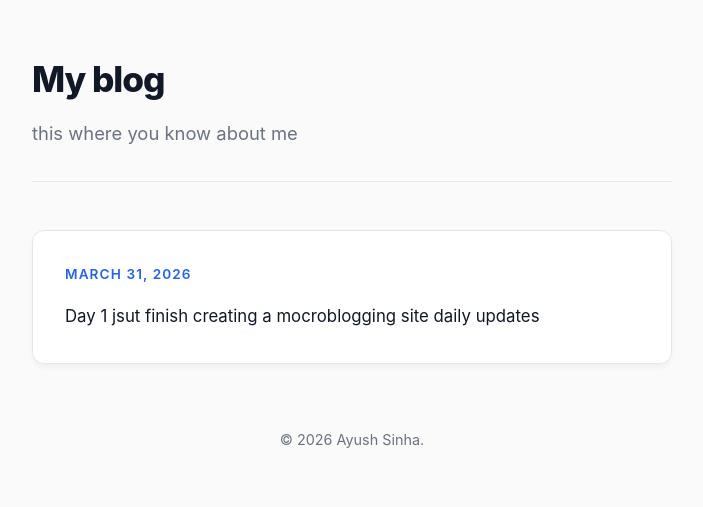
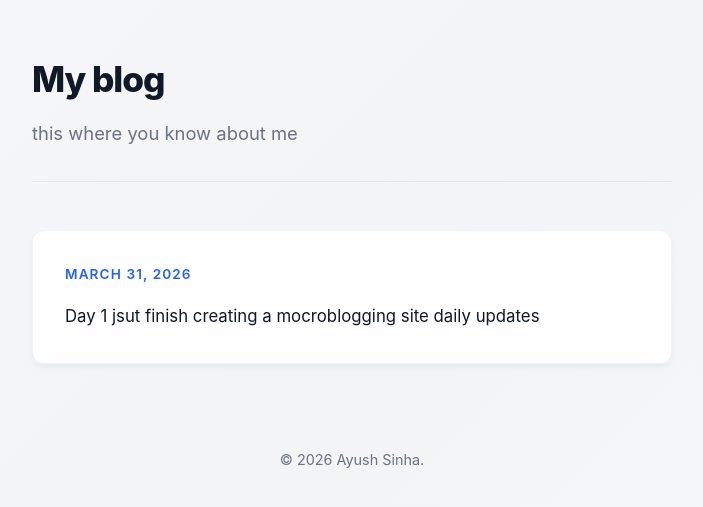
Before and after one commit to AYU2027/ayu2027.github.io, a Jekyll site: the page built from index.html, in a window 1280 px wide. Shown: the top 507 px of the page, without its empty margins (288-991 px from the left). Built offline with Jekyll 4.4.1, drawn with Linux system fonts in a browser that asks for light colours.

Commit message:
Refactor default layout with new styles and animations
Updated styles and animations for improved UI experience.

```diff
--- a/_layouts/default.html
+++ b/_layouts/default.html
@@ -6,22 +6,36 @@
     <title>{{ site.title }}</title>
     <style>
         :root {
-            --bg: #fafafa;
+            --bg-1: #ffffff;
+            --bg-2: #f3f4f6;
+            --bg-3: #f8fafc;
             --text-main: #111827;
             --text-muted: #6b7280;
             --border: #e5e7eb;
-            --card-bg: #ffffff;
+            --card-bg: rgba(255, 255, 255, 0.85); /* Slightly transparent for background bleed */
             --accent: #2563eb;
+            --accent-glow: #3b82f6;
+        }
+
+        /* --- ANIMATED BREATHING BACKGROUND --- */
+        @keyframes gradientBG {
+            0% { background-position: 0% 50%; }
+            50% { background-position: 100% 50%; }
+            100% { background-position: 0% 50%; }
         }
 
         body {
             font-family: -apple-system, BlinkMacSystemFont, "Segoe UI", Roboto, Helvetica, Arial, sans-serif;
-            background-color: var(--bg);
+            /* The animated background setup */
+            background: linear-gradient(-45deg, var(--bg-1), var(--bg-2), var(--bg-3), var(--bg-1));
+            background-size: 400% 400%;
+            animation: gradientBG 15s ease infinite;
             color: var(--text-main);
             line-height: 1.7;
             margin: 0;
             padding: 0;
             -webkit-font-smoothing: antialiased;
+            min-height: 100vh;
         }
 
         .container {
@@ -54,6 +68,17 @@
             font-weight: 800;
             margin: 0 0 8px 0;
             letter-spacing: -0.03em;
+            display: inline-block;
+            transition: all 0.4s ease;
+            cursor: default;
+        }
+
+        /* Hover effect that fills the title with a blue gradient */
+        header h1:hover {
+            background: linear-gradient(to right, var(--accent), var(--accent-glow));
+            -webkit-background-clip: text;
+            -webkit-text-fill-color: transparent;
+            transform: scale(1.02);
         }
 
         header p {
@@ -62,28 +87,27 @@
             font-size: 1.15rem;
         }
 
-        /* The main feed waits 0.1s, then slides up smoothly */
         main {
             opacity: 0;
             animation: slideUp 0.8s cubic-bezier(0.165, 0.84, 0.44, 1) forwards;
             animation-delay: 0.1s;
         }
 
-        /* --- ADVANCED CARD ANIMATIONS --- */
+        /* --- CARD ANIMATIONS --- */
         .feed-item {
             background: var(--card-bg);
-            border: 1px solid var(--border);
+            backdrop-filter: blur(10px); /* Adds a frosted glass effect */
+            -webkit-backdrop-filter: blur(10px);
+            border: 1px solid rgba(229, 231, 235, 0.5);
             border-radius: 12px;
             padding: 32px;
             margin-bottom: 28px;
             box-shadow: 0 4px 6px -1px rgba(0, 0, 0, 0.05);
             position: relative;
             overflow: hidden;
-            /* Ultra-smooth transition for hover effects */
             transition: all 0.4s cubic-bezier(0.165, 0.84, 0.44, 1);
         }
 
-        /* The blue accent line that grows on hover */
         .feed-item::before {
             content: "";
             position: absolute;
@@ -94,11 +118,11 @@
             transform-origin: bottom;
         }
 
-        /* What happens when you hover over a post */
         .feed-item:hover {
             transform: translateY(-6px) scale(1.01);
             box-shadow: 0 20px 25px -5px rgba(0, 0, 0, 0.1), 0 10px 10px -5px rgba(0, 0, 0, 0.04);
             border-color: #d1d5db;
+            background: #ffffff;
         }
 
         .feed-item:hover::before {
@@ -132,6 +157,17 @@
             opacity: 0;
             animation: slideUp 0.8s ease forwards;
             animation-delay: 0.3s;
+            transition: all 0.3s ease;
+            padding: 20px;
+            border-radius: 8px;
+            cursor: pointer;
+        }
+
+        /* Subtle glowing lift on the footer */
+        footer:hover {
+            color: var(--accent);
+            background: rgba(37, 99, 235, 0.05);
+            transform: translateY(-2px);
         }
     </style>
 </head>
```
Also changed, not shown: other parts of _layouts/default.html (+3 -2 lines).
